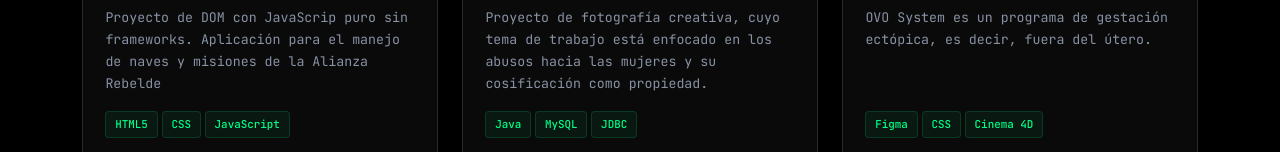
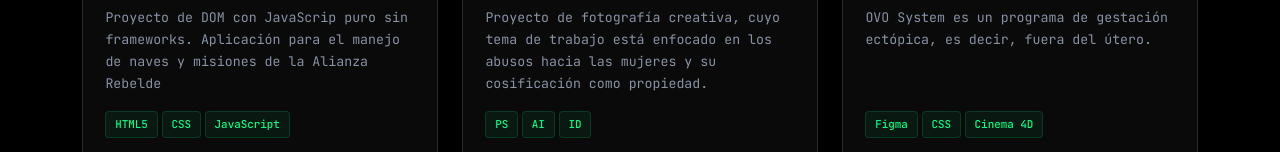
Before and after one commit to LemonArte/Portfolio, a plain HTML site: page index.html in a window 1280 px wide. Shown: the part 2461-2613 px from the top of the page. Drawn offline with nearby package versions, Linux system fonts and the light colour scheme; a script that the page names is missing.

Commit message:
Update index.html

```diff
--- a/index.html
+++ b/index.html
@@ -442,9 +442,9 @@
                             y su cosificación como propiedad.
                         </p>
                         <div class="d-flex flex-wrap gap-1 mb-3 mt-auto">
-                            <span class="badge-stack">Java</span>
-                            <span class="badge-stack">MySQL</span>
-                            <span class="badge-stack">JDBC</span>
+                            <span class="badge-stack">PS</span>
+                            <span class="badge-stack">AI</span>
+                            <span class="badge-stack">ID</span>
                         </div>
                         <div class="d-flex gap-2">
                             <a href="https://www.behance.net/gallery/116719243/MIA" target="_blank" rel="noopener noreferrer"
```
